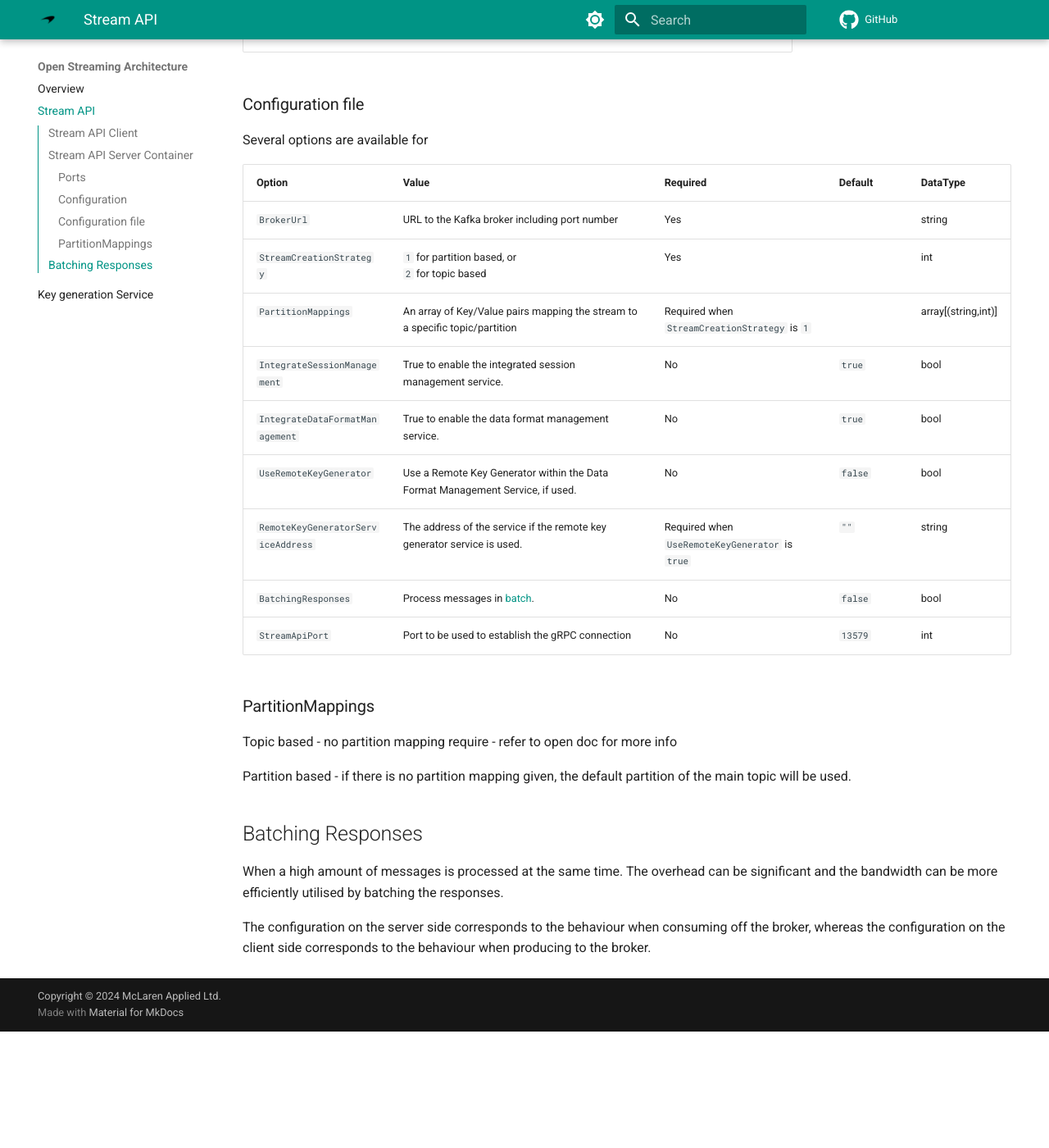
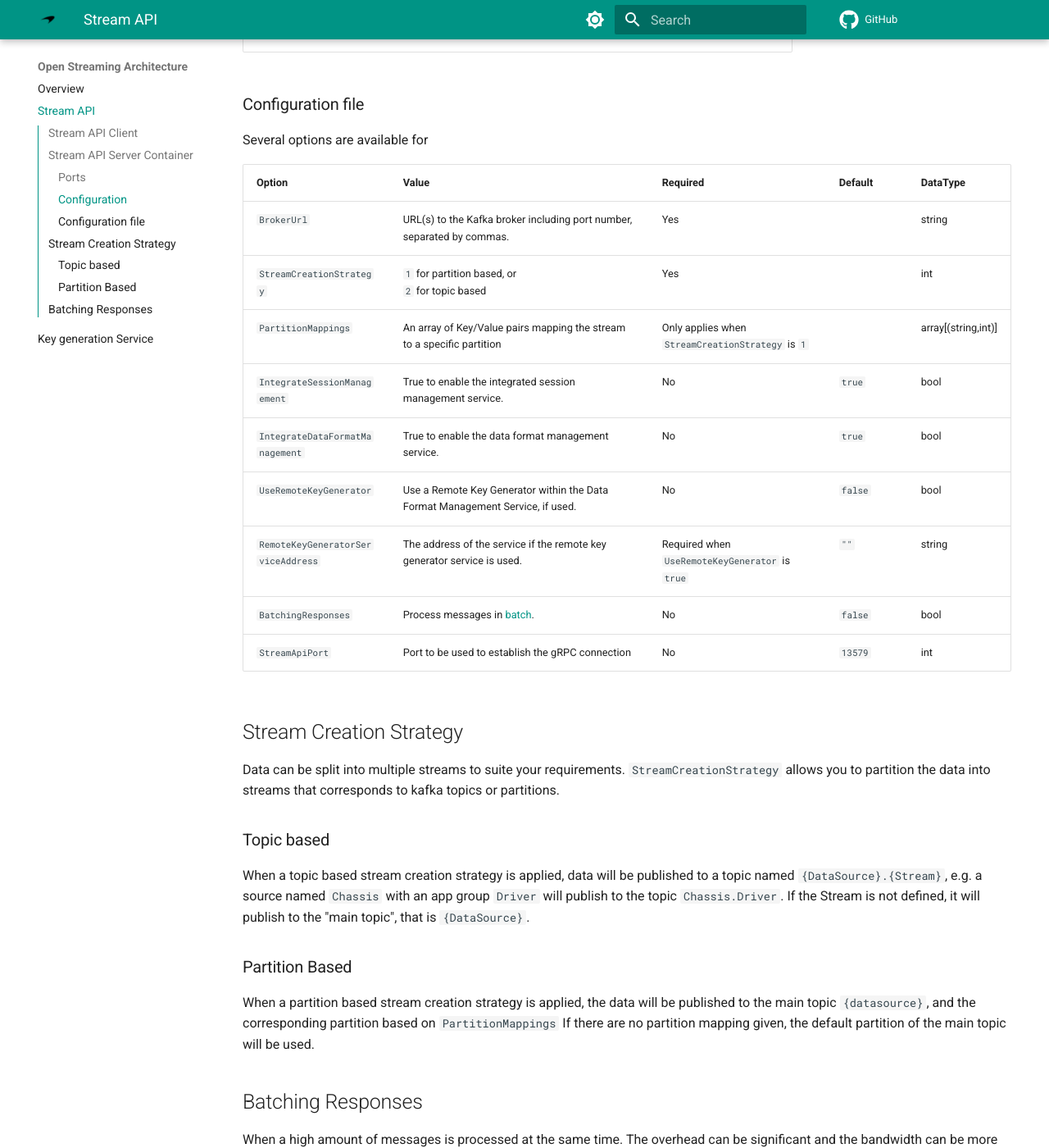
Before and after one commit to mat-docs/SECU4.Site, an MkDocs documentation site: the page built from docs/stream_api/stream_api.md, in a window 1280 px wide and 1400 px high, scrolled down 1066 px. Shown: the whole window at 82% size. Built offline with MkDocs 1.6.1 and Material for MkDocs 9.7.7, drawn with Linux system fonts in a browser that asks for light colours; comment, search, counter and statistics services are not loaded; before the commit the page ends 2324 px from its top, so only the background shows below that.

Commit message:
Add Stream Creation Strategy section in stream_api.md

```diff
--- a/docs/stream_api/stream_api.md
+++ b/docs/stream_api/stream_api.md
@@ -36,24 +36,33 @@ The image for the Stream API Server is available on DockerHub as `mclarenapplied
 ### Configuration file
 Several options are available for
 
-| Option                             | Value                                                                          | Required                                        | Default | DataType              |
-|------------------------------------|--------------------------------------------------------------------------------|-------------------------------------------------|---------|-----------------------|
-| `BrokerUrl`                        | URL to the Kafka broker including port number                                  | Yes                                             |         | string                |
-| `StreamCreationStrategy`           | `1` for partition based, or<br/> `2` for topic based                           | Yes                                             |         | int                   |
-| `PartitionMappings`                | An array of Key/Value pairs mapping the stream to a specific topic/partition   | Required when `StreamCreationStrategy` is `1`   |         | array\[(string,int)\] |
-| `IntegrateSessionManagement`       | True to enable the integrated session management service.                      | No                                              | `true`  | bool                  |
-| `IntegrateDataFormatManagement`    | True to enable the data format management service.                             | No                                              | `true`  | bool                  |
-| `UseRemoteKeyGenerator`            | Use a Remote Key Generator within the Data Format Management Service, if used. | No                                              | `false` | bool                  |
-| `RemoteKeyGeneratorServiceAddress` | The address of the service if the remote key generator service is used.        | Required when `UseRemoteKeyGenerator` is `true` | `""`    | string                |
-| `BatchingResponses`                | Process messages in [batch](#batching-responses).                              | No                                              | `false` | bool                  |
-| `StreamApiPort`                    | Port to be used to establish the gRPC connection                               | No                                              | `13579` | int                   |
+| Option                             | Value                                                                          | Required                                          | Default | DataType              |
+|------------------------------------|--------------------------------------------------------------------------------|---------------------------------------------------|---------|-----------------------|
+| `BrokerUrl`                        | URL(s) to the Kafka broker including port number, separated by commas.         | Yes                                               |         | string                |
+| `StreamCreationStrategy`           | `1` for partition based, or<br/> `2` for topic based                           | Yes                                               |         | int                   |
+| `PartitionMappings`                | An array of Key/Value pairs mapping the stream to a specific partition         | Only applies when `StreamCreationStrategy` is `1` |         | array\[(string,int)\] |
+| `IntegrateSessionManagement`       | True to enable the integrated session management service.                      | No                                                | `true`  | bool                  |
+| `IntegrateDataFormatManagement`    | True to enable the data format management service.                             | No                                                | `true`  | bool                  |
+| `UseRemoteKeyGenerator`            | Use a Remote Key Generator within the Data Format Management Service, if used. | No                                                | `false` | bool                  |
+| `RemoteKeyGeneratorServiceAddress` | The address of the service if the remote key generator service is used.        | Required when `UseRemoteKeyGenerator` is `true`   | `""`    | string                |
+| `BatchingResponses`                | Process messages in [batch](#batching-responses).                              | No                                                | `false` | bool                  |
+| `StreamApiPort`                    | Port to be used to establish the gRPC connection                               | No                                                | `13579` | int                   |
 
-### PartitionMappings
+## Stream Creation Strategy
 
-Topic based - no partition mapping require - refer to open doc for more info
+Data can be split into multiple streams to suite your requirements. `StreamCreationStrategy` allows you to partition the
+data into streams that corresponds to kafka topics or partitions.
 
-[//]: # (TODO: link to doc / reword)
-Partition based - if there is no partition mapping given, the default partition of the main topic will be used.
+### Topic based
+
+When a topic based stream creation strategy is applied, data will be published to a topic named `{DataSource}.{Stream}`,
+e.g. a source named `Chassis` with an app group `Driver` will publish to the topic `Chassis.Driver`. If the Stream is
+not defined, it will publish to the "main topic", that is `{DataSource}`.
+
+### Partition Based
+When a partition based stream creation strategy is applied, the data will be published to the main topic `{datasource}`, and
+the corresponding partition based on `PartitionMappings`
+If there are no partition mapping given, the default partition of the main topic will be used.
 
 
 ## Batching Responses
```
